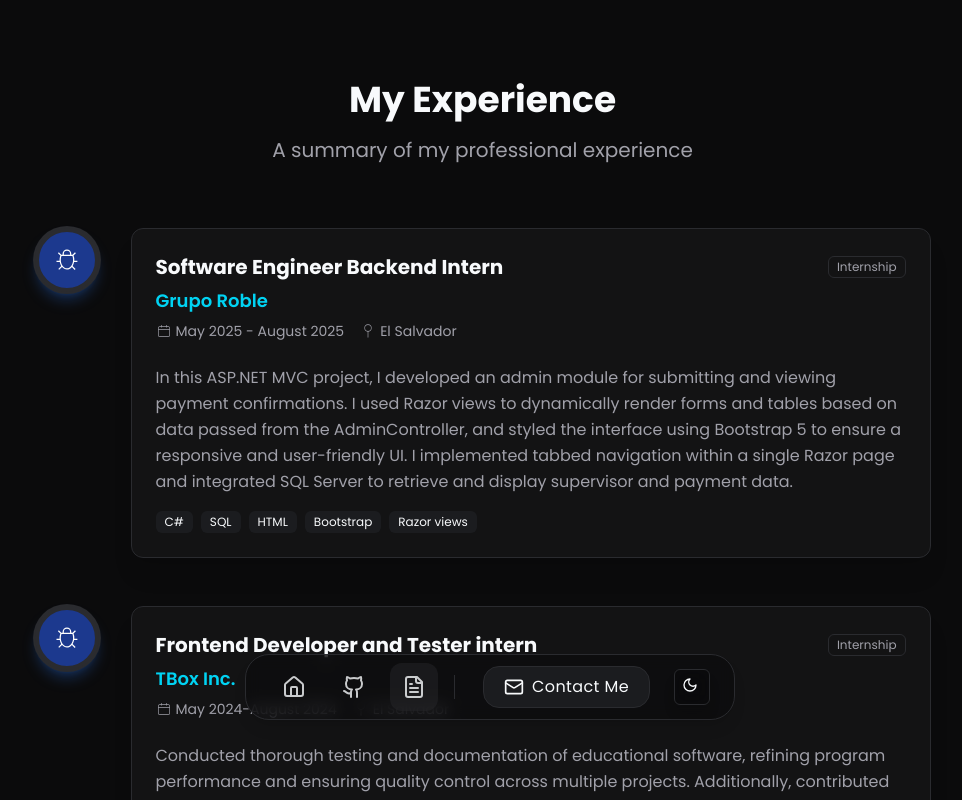
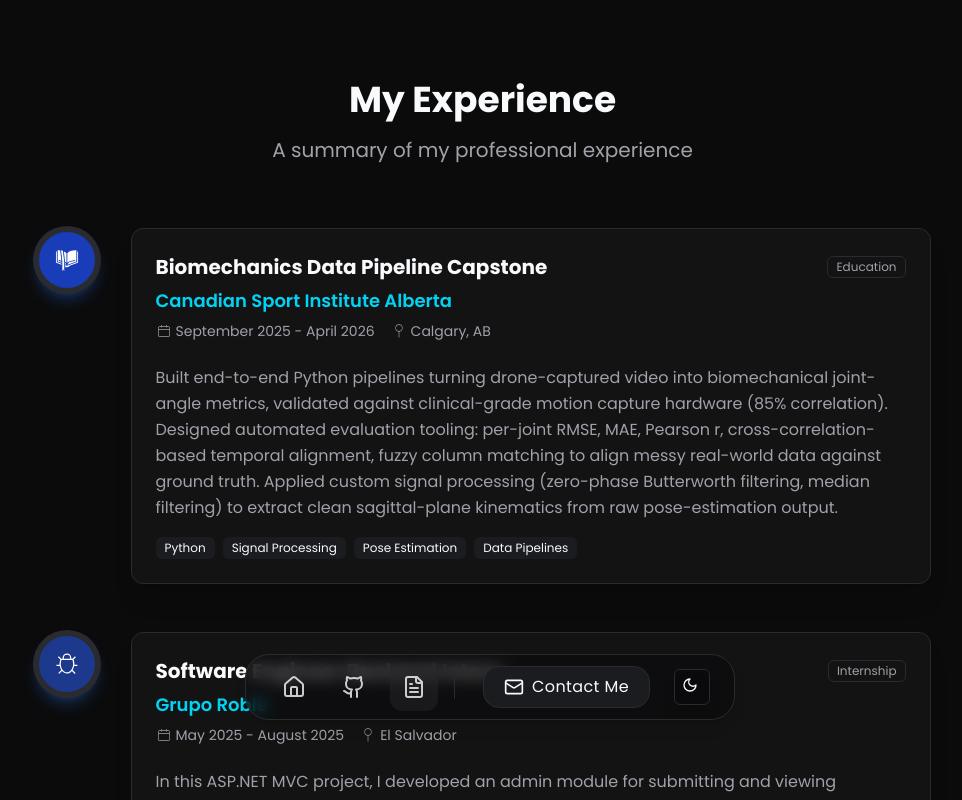
Before and after one commit to cesargarciari/Portfolio-Website, a React (Vite) app: page /experience in a window 1280 px wide. Shown: the top 800 px of the page, without its empty margins (150-1112 px from the left). Built offline with nearby package versions, Linux system fonts and the light colour scheme.

Commit message:
feat: updated projects and experience sections

```diff
--- a/src/components/ExperienceCards.tsx
+++ b/src/components/ExperienceCards.tsx
@@ -17,6 +17,17 @@ interface ExperienceItem {
 }
 
 const experiences: ExperienceItem[] = [
+  {
+    id: "3",
+    title: "Biomechanics Data Pipeline Capstone",
+    company: "Canadian Sport Institute Alberta",
+    location: "Calgary, AB",
+    period: "September 2025 - April 2026",
+    description:
+      "Built end-to-end Python pipelines turning drone-captured video into biomechanical joint-angle metrics, validated against clinical-grade motion capture hardware (85% correlation). Designed automated evaluation tooling: per-joint RMSE, MAE, Pearson r, cross-correlation-based temporal alignment, fuzzy column matching to align messy real-world data against ground truth. Applied custom signal processing (zero-phase Butterworth filtering, median filtering) to extract clean sagittal-plane kinematics from raw pose-estimation output.",
+    skills: ["Python", "Signal Processing", "Pose Estimation", "Data Pipelines"],
+    type: "Education",
+  },
   {
     id: "1",
     title: "Software Engineer Backend Intern",
--- a/src/pages/Projects.tsx
+++ b/src/pages/Projects.tsx
@@ -15,6 +15,16 @@ interface Project {
 }
 
 const projects: Project[] = [
+  {
+    id: "chipy",
+    name: "Chipy",
+    tagline: "Full-stack NBA career simulator with deterministic, seeded-RNG engine running client and server side.",
+    description:
+      "Build a player from high school through college, draft, and 15+ pro seasons of contracts, trades, playoffs, and legacy stats. Pure TypeScript engine (seeded RNG) runs client-side for instant offline play and server-side as source of truth on career save/share. Ships as serverless AWS stack (S3/CloudFront, Lambda, DynamoDB), Terraform-provisioned, GitHub Actions deploy. Monorepo, one shared zod-validated API contract between client and server.",
+    stack: ["TypeScript", "AWS", "Terraform", "Lambda", "DynamoDB", "CloudFront", "Zod", "GitHub Actions"],
+    date: "Aug 2026 - Present",
+    live: "https://chipy.cesargarciar.dev",
+  },
   {
     id: "braindump",
     name: "BrainDump",
```
